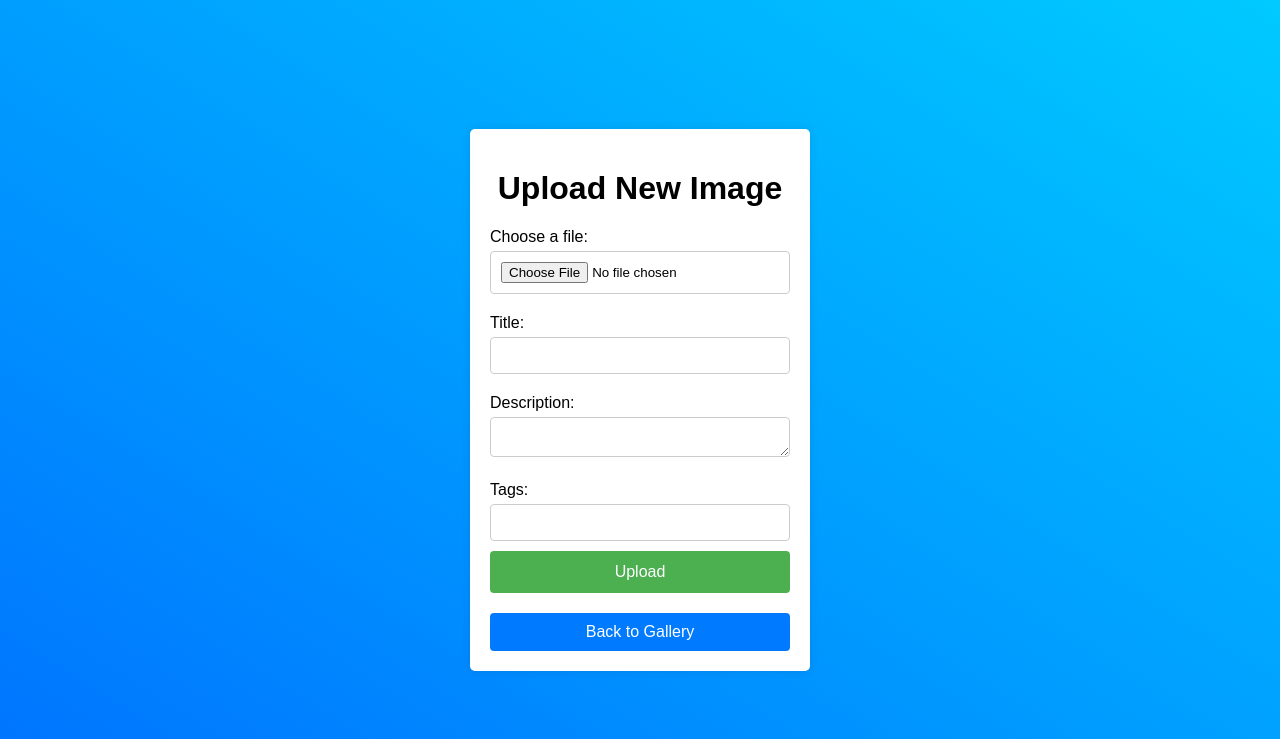
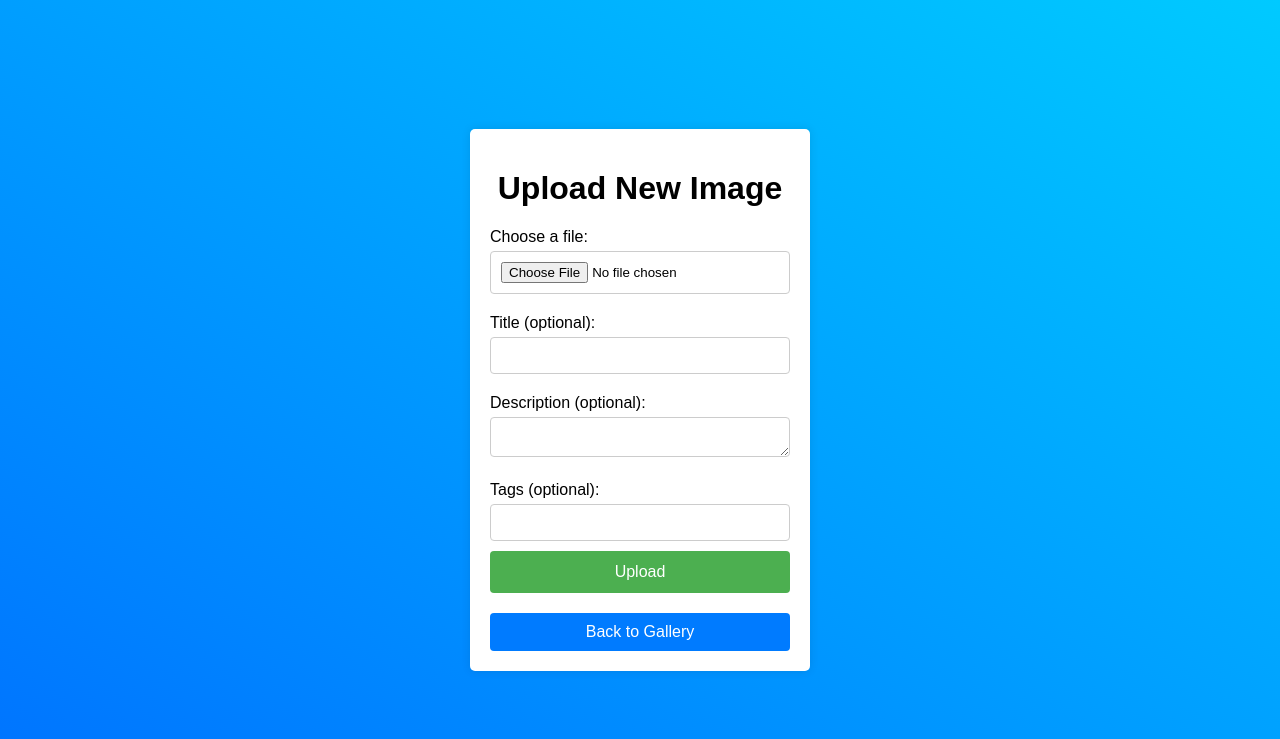
Before and after one commit to rishihk/GCP-PhotoGallery, a Flask app: page /upload in a window 1280 px wide. Shown: the top 739 px of the page. Run offline with Flask 3, Linux system fonts and the light colour scheme; parts of the project's set-up code (start-up, migrations or seed data) failed here and were passed over.

Commit message:
ref:remove requirement of upload fields

```diff
--- a/templates/upload.html
+++ b/templates/upload.html
@@ -10,12 +10,12 @@
         <h1>Upload New Image</h1>
         <form action="{{ url_for('upload_file') }}" method="post" enctype="multipart/form-data">
             <label for="file">Choose a file:</label>
-            <input type="file" name="file" id="file" required>
-            <label for="title">Title:</label>
-            <input type="text" name="title" id="title" required>
-            <label for="description">Description:</label>
-            <textarea name="description" id="description" required></textarea>
-            <label for="tags">Tags:</label>
+            <input type="file" name="file" id="file">
+            <label for="title">Title (optional):</label>
+            <input type="text" name="title" id="title">
+            <label for="description">Description (optional):</label>
+            <textarea name="description" id="description"></textarea>
+            <label for="tags">Tags (optional):</label>
             <input type="text" name="tags" id="tags">
             <input type="submit" value="Upload">
             <div class="clear"></div>
```
